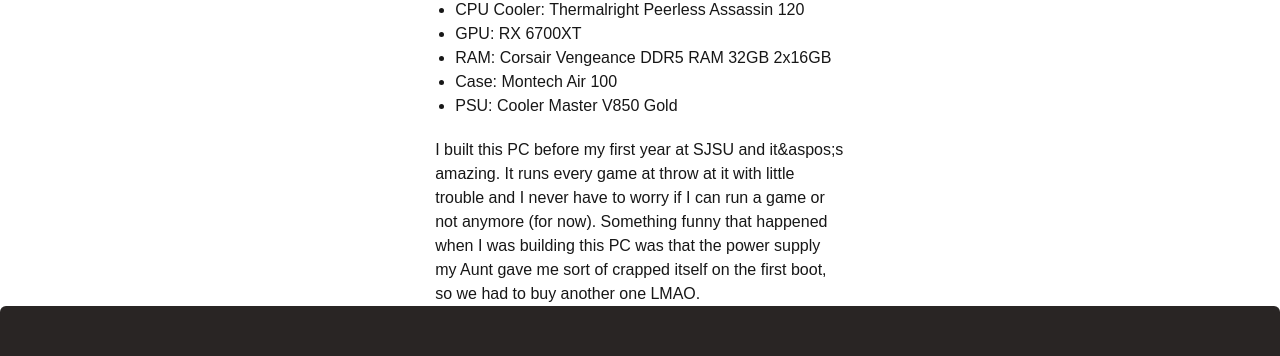
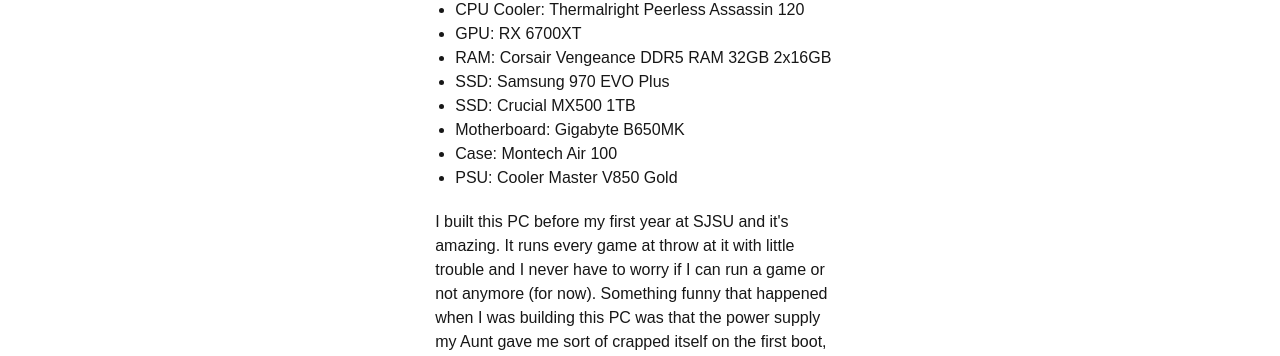
Before and after one commit to Skennymon/Tech-Blog, a Next.js app: page /posts/PC in a window 1280 px wide. Shown: the part 588-944 px from the top of the page. Built offline with nearby package versions, Linux system fonts and the light colour scheme.

Commit message:
Added finishing touches

```diff
--- a/src/app/posts/LG/page.js
+++ b/src/app/posts/LG/page.js
@@ -19,7 +19,7 @@
                         This monitor is pretty good for the price I got it for which was around $250. The 185hz is a night and day difference from my previous 75hz monitor and jumping from 1080p to 1440p was amazing.
                         The colors are pretty accurate in my unporfessional opinion. My biggest gripe with this monitor is that the contrast ratio is really bad (even for an IPS monitor). The blacks look very gray in dark scenes and the backlight bleed
                         is horrendous (especially if you like to game in darker environments). The backlight bleed in particular isn&apos;t too noticeable in a lit room, but it&apos;s very very noticeable in a dark room. I wouldn&apos;t recommend this
-                        if want the best picture quality for watching movies or playing single player games. Other than that, it&aspos;s fine for my use case.
+                        if want the best picture quality for watching movies or playing single player games. Other than that, it&apos;s fine for my use case.
                     </p>
 
                 </section>
--- a/src/app/posts/PC/page.js
+++ b/src/app/posts/PC/page.js
@@ -12,7 +12,7 @@
 
                 <section className="flex flex-col items-start justify-start w-[100%] gap-5">
                     <Link className="font-extrabold text-4xl underline decoration-amber-700 hover:text-amber-700" target="_blank"
-                    href="https://www.amazon.com/dp/B0D458QDVN?ref=ppx_yo2ov_dt_b_fed_asin_title&th=1">
+                    href="https://pcpartpicker.com/list/WhcHJn">
                         My Main PC
                     </Link>
 
@@ -23,13 +23,16 @@
                             <li><Link target="_blank" className="hover:text-amber-700" href="https://www.amazon.com/Thermalright-Peerless-SE-Aluminium-Technology/dp/B09LGY38L4?crid=13U3C4S4FOL7E&dib=eyJ2IjoiMSJ9.FKtUdF4vktq8dajHPEkZt2CjFiDF5wid_IumkNb6sq4JchDTQxCJc6FkJLnVmgGnfkyUPXiW5Mr5R291OpQLT1FKWydWgrc7dt7tKTCmxOLMRdTE5YEE1V28kIfKxph-1nesTAijGqKsxDjg6Xg1xQmkYAblwwFg7VjNo87B3t0CsxtnnlEoK-xS9fa_yhDsyyj4M_OLXyIWFKtO9Gu4w0C2WmVcVauRYqhacJAgozY.8NS2A9Rda2D0JNYVwRQ_RIwW4Ny5lZGgKL7r6Zdkw44&dib_tag=se&keywords=cpu%2Bcooler%2Bassassin%2B120&qid=1742008941&sprefix=cpu%2Bcooler%2Bassassin%2Caps%2C167&sr=8-3&th=1">CPU Cooler: Thermalright Peerless Assassin 120</Link></li>
                             <li><Link target="_blank" className="hover:text-amber-700" href="https://www.xfxforce.com/where-to-buy-2">GPU: RX 6700XT</Link></li>
                             <li><Link target="_blank" className="hover:text-amber-700" href="https://www.amazon.com/CORSAIR-VENGEANCE-5600MHz-Compatible-Computer/dp/B0CJ8XQBHY?crid=3CG7LP340W6H1&dib=eyJ2IjoiMSJ9.evr5uRKD8rJnQZbe25zED2z7Rg3j6nTWTqJ7MD_ViJ6-dToZX5LSA0LJ6v4EQf0URU5j80uG1g_3ZH5js0KLGqOB2MuFpgzuAM7zFi2QiB1RRYtX93bbeuHy1zgDIgCtjw9VNN6aHI4xp3C6dx1KwcJNxyzpxEmDwqk0zbvQa4dyvRYw5hmjc1VX_Q1mqVZy8nhCzLGhAz2v4zHV5-RLT0CDJypZ3LR5lDLt06sCgo4.Y4BwjoBTGwKh136wfyEDq6EZ_8M2Ve2nUomFmQOLgFQ&dib_tag=se&keywords=corsair+ddr5+32gb&qid=1742009531&sprefix=corasir+ddr5+32gb%2Caps%2C165&sr=8-3&ufe=app_do%3Aamzn1.fos.9fe8cbfa-bf43-43d1-a707-3f4e65a4b666">RAM: Corsair Vengeance DDR5 RAM 32GB 2x16GB</Link></li>
+                            <li><Link target="_blank" className="hover:text-amber-700" href="https://www.amazon.com/Samsung-970-EVO-Plus-MZ-V7S1T0B/dp/B07MFZY2F2?crid=2JFXGVEYBEOZL&dib=eyJ2IjoiMSJ9.PccuYMo8ERHvFRpYMUF8W-5Gx4OD_qtNUjmxXFlYFnS4ybatZpOgv6iXyeA1n6VffB3Jty-pu0u_6aIWrrWFOrTnLVRX6ozkhu2W3SGmUsyqxxIg4Ov2e5izccRifKJrYS7BPAcmMxU65tt9ycYlN2T9iKdpvzBsnBkqQ6L95n1fTeEi2Kj8vTjNbG3oS2k5h-HfvGhN3PjYu7bSmDsZon9VqhQG-fwiqyoG9QUR0Vo.BqptrYqFgFlsIte0t28qxjvGc4GsdNwGK5-YfUURpdE&dib_tag=se&keywords=samsung+970+evo+plus&qid=1742011164&sbo=RZvfv%2F%2FHxDF%2BO5021pAnSA%3D%3D&sprefix=samsung+970+evo+plus%2Caps%2C188&sr=8-1">SSD: Samsung 970 EVO Plus</Link></li>
+                            <li><Link target="_blank" className="hover:text-amber-700" href="https://www.amazon.com/Crucial-MX500-NAND-SATA-Internal/dp/B077SF8KMG?crid=3Q36V3W0FXYG6&dib=eyJ2IjoiMSJ9.3_mLG55j_yn2S940MTiraS-YG71Q5vQ4KTg0n2UdtNacReiKWv8yaOrcS8fiqKZknHewnWw_ptHWYQ6sV5yWyvRND78crSPstvVM_yitkNHQdB_TZ5n0MKgb6-CoS791pXCMfna1A68vSxh858f4Vlp0xGqozsMT2u1IDu4OrVmFjlIpecD2DQEg2aXjHuc2j5l8-Kl4bRG_kVBbjVqFsNlg6omP4aeL5Zw2mOjsQYg.3_D1BOoYfN4Z_CBPGV8Lez-3vRXuZJtdwD3T5nbazKI&dib_tag=se&keywords=crucial+mx500&qid=1742011231&sprefix=crucial+mx500%2Caps%2C203&sr=8-4">SSD: Crucial MX500 1TB</Link></li>
+                            <li><Link target="_blank" className="hover:text-amber-700" href="https://www.amazon.com/GIGABYTE-B650M-Micro-ATX-Warranty-Motherboard/dp/B0BZ17BQ4Z?crid=18FTWAA75N7XE&dib=eyJ2IjoiMSJ9.GlfIdgIH_R72NKhXBehp8fzBWd79Aj-xc2AWLpJTvBBtud3cJru9LEWQv6QqSzBNTH0kH77RqN-3ago7oHzs1Nz_GzvBnB-tlZTWRSFWZxN8f6uJtHDhJ5fVmYo7yUbQzSBb4ijK0aAYhhTRojNiP2flew42RHHvRQAOuy2YNFzhY6utG45MiUqgt3gmdiZbD6Z9QUpgDo68nAQlo5opJJU-fC4tKH38T2pGthXgmf0.Vb_hwR_U0LVwWNQZVomn32R2d6xdgzIEsxE6KhbL1JE&dib_tag=se&keywords=gigabyte%2Bb650mk&qid=1742010852&sprefix=gigabyte%2Bb650mk%2Caps%2C203&sr=8-1&th=1">Motherboard: Gigabyte B650MK</Link></li>
                             <li><Link target="_blank" className="hover:text-amber-700" href="https://www.amazon.com/dp/B093RYWV4B?_encoding=UTF8&th=1">Case: Montech Air 100</Link></li>
                             <li><Link target="_blank" className="hover:text-amber-700" href="https://www.amazon.com/Cooler-Master-Efficiency-Included-Warranty/dp/B08LP6WS35?crid=3VOAUL4F5PDDC&dib=eyJ2IjoiMSJ9.5yOFOif0HAVt4u3oeUKgK76R6f-rMedlQZHjeGZ4RdcnGVj7V30rnLDvu7txMK5WmRBxVjlsmWOZU3ptuKHemVO9X8bNJ8k0-7ZB8FBm9V4rj3QJYW6YOsWXBeStZ8Ye8vFHmYUMSsU8Bq4BqhMo-T7D6i1OPRqcdIQrYGapG4_tSQMlY1Upr_zJyTyM9IEtpV-vtBq9QsDWixHIISralYz5bpxZWfBtbSE95mFefvs--C_0KSXnGyB5qg8hKS1PqpOjR4U5Qm4FpG1Red6zsROcLxlM-OwJDcevDQjrl1pRVur59da0RdjL1srYCTAmki9PN7PpCt_0UIGbtSLNrsZwsf0g4ZbG-cq55tH42BM.LSE9uqIzadMlAlsegFWr6qXSuCRqvH65ozMUZM2hZDQ&dib_tag=se&keywords=cooler+master+v850&qid=1742009579&s=electronics&sprefix=cooler+master+v850%2Celectronics%2C158&sr=1-1">PSU: Cooler Master V850 Gold</Link></li>
                         </ul>
                     </div>
 
                     <p>
-                        I built this PC before my first year at SJSU and it&aspos;s amazing. It runs every game at throw at it with little trouble and I never have to worry if
+                        I built this PC before my first year at SJSU and it&apos;s amazing. It runs every game at throw at it with little trouble and I never have to worry if
                         I can run a game or not anymore (for now). Something funny that happened when I was building this PC was that the power supply my Aunt gave me sort of crapped itself
                         on the first boot, so we had to buy another one LMAO.
                     </p>
--- a/src/app/posts/airpods-pro/page.js
+++ b/src/app/posts/airpods-pro/page.js
@@ -16,7 +16,7 @@
                         Airpods Pro Gen 2
                     </Link>
                     <p>The good ol&apos; earbuds that most of you guys probably already know. I bought these a couple years ago because my previous pair, &nbsp;
-                        <Link href="https://www.amazon.com/Sony-WF-1000XM4-Industry-Canceling-Headphones/dp/B094C4VDJZ" target="_blank"><span className="underline font-bold">The Sony WF-1000XM4,</span></Link>
+                        <Link href="https://www.amazon.com/Sony-WF-1000XM4-Industry-Canceling-Headphones/dp/B094C4VDJZ" target="_blank"><span className="underline font-bold decoration-amber-700 hover:text-amber-700">The Sony WF-1000XM4,</span></Link>
                          &nbsp;hit the can after the battery died. In terms of sound quality, it does the job just fine, it&apos;s just not anything mind blowing in my opinion. The noise cancellation is excellent in my opinion because
                          of my experience of riding public transporation frequently to school. It completely blocks out any engine noise or people that may be talking near me. The noise transparency is good, but in my experience, it might
                          be a bit too good because I hear more of the evironment around me than my music.
```
Also changed, not shown: src/app/Components/Navbar.js (+4 -4 lines).
